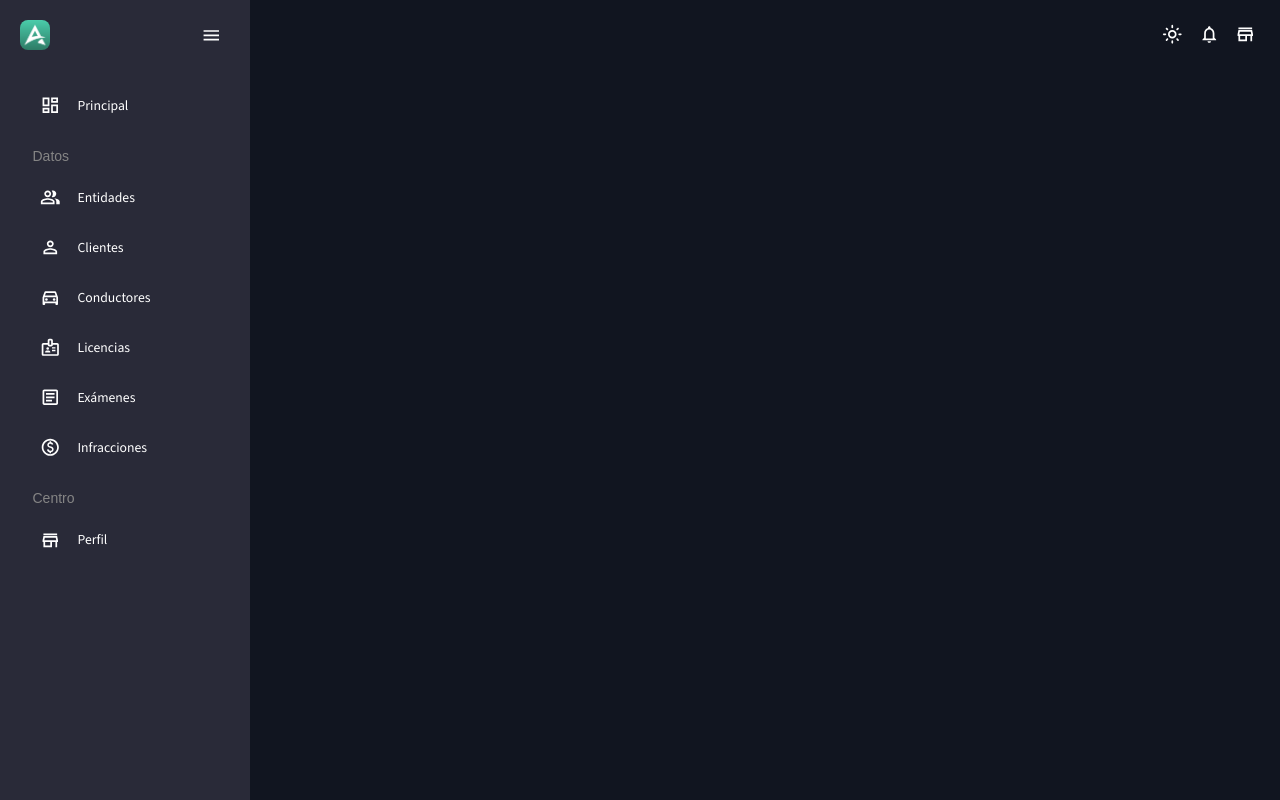
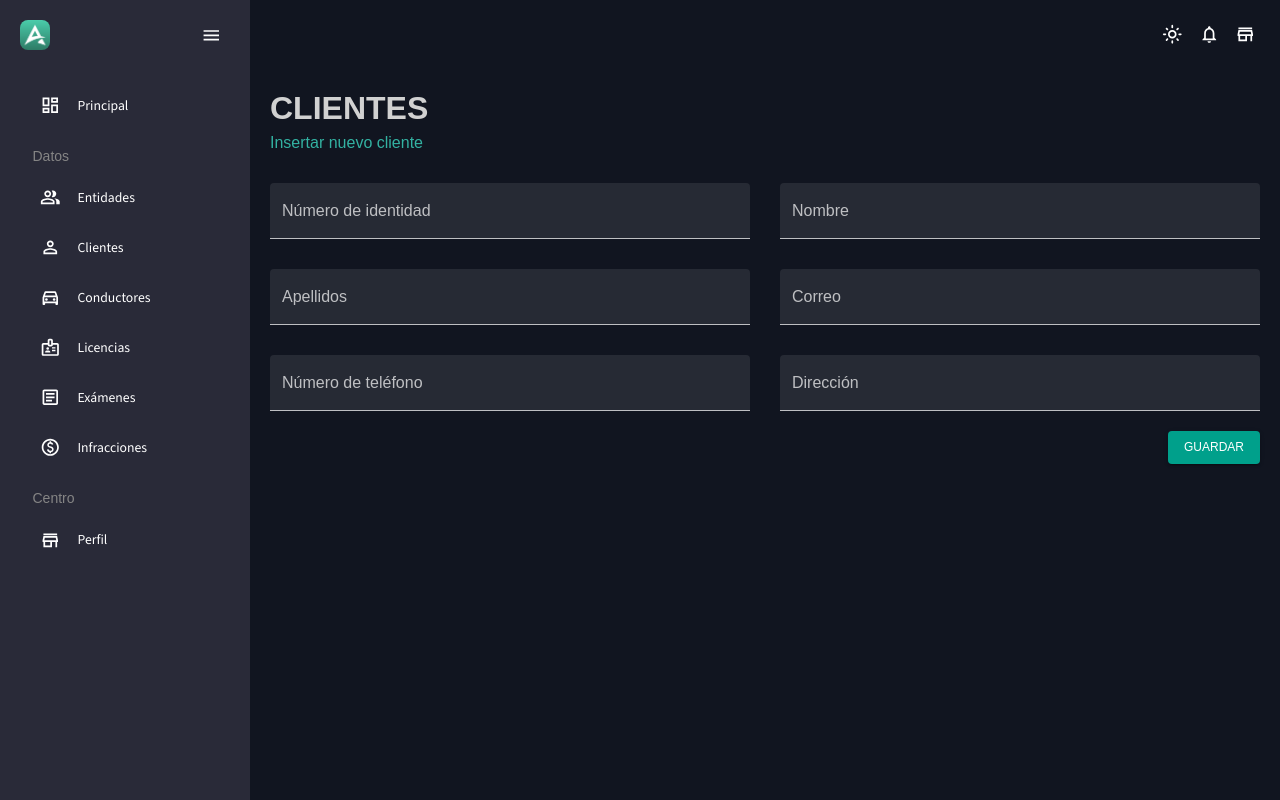
Before and after one commit to rafaelrdgz/licenses-management-system-frontend, a React (Vite) app: page /clients/new in a window 1280 px wide. Built offline with nearby package versions, Linux system fonts and the light colour scheme.

Commit message:
added client form

```diff
--- a/src/scenes/clients/clientsForm/index.jsx
+++ b/src/scenes/clients/clientsForm/index.jsx
@@ -1,11 +1,221 @@
-import React from 'react'
+import React from "react";
+import { Header } from "../../../components";
+import { Box, Button, useMediaQuery } from "@mui/material";
+import { TextField } from "../../../components";
+import { Formik } from "formik";
+import * as yup from "yup";
+import { useState, useEffect } from "react";
+import { useParams, useNavigate } from "react-router-dom";
+import { AdapterDayjs } from "@mui/x-date-pickers/AdapterDayjs";
+import { LocalizationProvider } from "@mui/x-date-pickers/LocalizationProvider";
+import { isValidIdDate } from "../../../utils/validations.js";
 
 function ClientsForm() {
+  const [editing, setEditing] = useState(false);
+
+  const [info, setInfo] = useState({
+    personId: "",
+    name: "",
+    lastNames: "",
+    address: "",
+    phoneNumber: "",
+    email: "",
+  });
+
+  const isNonMobile = useMediaQuery("(min-width:600px)");
+  const navigate = useNavigate();
+  const params = useParams();
+
+  //Se carga el cliente de la bd y se asigna el valor con setInfo
+  const loadClient = async (id) => {
+    setEditing(true);
+  };
+
+  useEffect(() => {
+    if (params.id) {
+      loadClient(params.id);
+    }
+  }, [params.id]);
+
+  const initialValues = {
+    personId: info.personId,
+    name: info.name,
+    address: info.address,
+    phoneNumber: info.phoneNumber,
+    email: info.email,
+    lastNames: info.lastNames,
+  };
+
+  const checkoutSchema = yup.object().shape({
+    personId: yup
+      .string()
+      .matches(/^[0-9]+$/, "El número de indentificación no debe contener letras")
+      .required("El número de indentificación es requerido")
+      .min(11, "El número de indentificación debe tener 11 dígitos")
+      .max(11, "El número de indentificación debe tener 11 dígitos")
+      .test('is-valid-id', 'El número de indentificación no es válido', isValidIdDate),
+    name: yup
+      .string()
+      .required("El nombre es requerido")
+      .matches(/^[a-zA-Z ]+$/, "El nombre no debe contener números")
+      .min(3, "El nombre debe tener al menos 3 caracteres")
+      .max(25, "El nombre debe tener menos de 25 caracteres"),
+    lastNames: yup
+      .string()
+      .required("Los apellidos son requeridos")
+      .matches(/^[a-zA-Z ]+$/, "Los apellidos no deben contener números")
+      .min(5, "Los apellidos deben tener al menos 5 caracteres")
+      .max(50, "Los apellidos deben tener menos de 50 caracteres"),
+    address: yup
+      .string()
+      .required("La dirección es requerida")
+      .min(10, "La dirección debe tener al menos 10 caracteres")
+      .max(100, "La dirección debe tener menos de 100 caracteres"),
+    phoneNumber: yup
+      .string()
+      .required("El número de teléfono es requerido")
+      .matches(/^[0-9]+$/, "El número de teléfono no debe contener letras")
+      .min(6, "El número de teléfono debe tener al menos 6 dígitos")
+      .max(12, "El número de teléfono debe tener menos de 12 dígitos"),
+    email: yup
+      .string()
+      .email("El correo debe ser un correo válido")
+      .required("El correo es requerido"),
+  });
+
+  const handleFormSubmit = async (values) => {
+    if (editing) {
+      //caso en q se edita una entidad existente hay q actualizar en la bd
+
+      return;
+    }
+
+    //aki va el caso en q se debe insertar la nueva entidad en la bd
+    console.log(values);
+    navigate("/clients");
+  };
+
   return (
-    <div>
-
-    </div>
-  )
+    <Box m="20px">
+      <Header title={"CLIENTES"} subtitle={editing ? 'Editar cliente' : 'Insertar nuevo cliente'}/>
+      <Formik
+        onSubmit={handleFormSubmit}
+        initialValues={initialValues}
+        validationSchema={checkoutSchema}
+      >
+        {({
+          values,
+          errors,
+          touched,
+          handleBlur,
+          handleChange,
+          handleSubmit,
+        }) => (
+          <form onSubmit={handleSubmit}>
+            <Box
+              display="grid"
+              gap="30px"
+              gridTemplateColumns="repeat(4, minmax(0, 1fr))"
+              sx={{
+                "& > div": { gridColumn: isNonMobile ? undefined : "span 4" },
+              }}
+            >
+              <TextField
+                fullWidth
+                variant="filled"
+                type="text"
+                label="Número de identidad"
+                onBlur={handleBlur}
+                onChange={handleChange}
+                value={values.personId}
+                name="personId"
+                error={touched.personId && errors.personId}
+                helperText={touched.personId && errors.personId}
+                sx={{ gridColumn: "span 2" }}
+              />
+              <TextField
+                fullWidth
+                variant="filled"
+                type="text"
+                label="Nombre"
+                onBlur={handleBlur}
+                onChange={handleChange}
+                value={values.name}
+                name="name"
+                error={touched.name && errors.name}
+                helperText={touched.name && errors.name}
+                sx={{ gridColumn: "span 2" }}
+              />
+              <TextField
+                fullWidth
+                variant="filled"
+                type="text"
+                label="Apellidos"
+                onBlur={handleBlur}
+                onChange={handleChange}
+                value={values.lastNames}
+                name="lastNames"
+                error={touched.lastNames && errors.lastNames}
+                helperText={touched.lastNames && errors.lastNames}
+                sx={{ gridColumn: "span 2" }}
+              />
+              <TextField
+                fullWidth
+                variant="filled"
+                type="text"
+                label="Correo"
+                onBlur={handleBlur}
+                onChange={handleChange}
+                value={values.email}
+                name="email"
+                error={touched.email && errors.email}
+                helperText={touched.email && errors.email}
+                sx={{ gridColumn: "span 2" }}
+              />
+              <TextField
+                fullWidth
+                variant="filled"
+                type="text"
+                label="Número de teléfono"
+                onBlur={handleBlur}
+                onChange={handleChange}
+                value={values.phoneNumber}
+                name="phoneNumber"
+                error={touched.phoneNumber && errors.phoneNumber}
+                helperText={touched.phoneNumber && errors.phoneNumber}
+                sx={{ gridColumn: "span 2" }}
+              />
+              <TextField
+                fullWidth
+                variant="filled"
+                type="text"
+                label="Dirección"
+                onBlur={handleBlur}
+                onChange={handleChange}
+                value={values.address}
+                name="address"
+                error={touched.address && errors.address}
+                helperText={touched.address && errors.address}
+                sx={{ gridColumn: "span 2" }}
+              />
+              <LocalizationProvider dateAdapter={AdapterDayjs}>
+              </LocalizationProvider>
+            </Box>
+            <Box
+              display="flex"
+              alignItems="center"
+              justifyContent="end"
+              mt="20px"
+            >
+              <Button type="submit" color="secondary" variant="contained">
+                Guardar
+              </Button>
+            </Box>
+          </form>
+        )}
+      </Formik>
+    </Box>
+  );
 }
 
-export default ClientsForm
+export default ClientsForm;
--- a/src/scenes/clients/clientsTable/index.jsx
+++ b/src/scenes/clients/clientsTable/index.jsx
@@ -74,7 +74,7 @@ function ClientsTable() {
       },
       {
         field: "email",
-        headerName: "Fecha",
+        headerName: "Correo",
         flex: 1,
       },
       {
--- a/src/scenes/entity/entityForm/index.jsx
+++ b/src/scenes/entity/entityForm/index.jsx
@@ -7,7 +7,7 @@ import * as yup from "yup";
 import { useState, useEffect } from "react";
 import MenuItem from "@mui/material/MenuItem";
 import FormControl from "@mui/material/FormControl";
-import { InputLabel } from "@mui/material";
+import { InputLabel, Typography } from "@mui/material";
 import { useParams, useNavigate } from "react-router-dom";
 
 function EntityForm() {
--- a/src/scenes/exams/examsForm/index.jsx
+++ b/src/scenes/exams/examsForm/index.jsx
@@ -13,7 +13,11 @@ import { AdapterDayjs } from "@mui/x-date-pickers/AdapterDayjs";
 import { LocalizationProvider } from "@mui/x-date-pickers/LocalizationProvider";
 import { DatePicker } from "@mui/x-date-pickers/DatePicker";
 import dayjs from "dayjs";
-
+import {
+  isValidIdDate,
+  isValidEntity,
+  isValidPersonID,
+} from "../../../utils/validations.js";
 
 function ExamsForm() {
   const [editing, setEditing] = useState(false);
@@ -22,7 +26,7 @@ function ExamsForm() {
     personId: "",
     code: "",
     date: dayjs().subtract(1, "day"),
-    entityName: "",
+    entityCode: "",
     examinerName: "",
     type: "",
     result: "",
@@ -47,7 +51,7 @@ function ExamsForm() {
     personId: info.personId,
     code: info.code,
     date: info.date,
-    entityName: info.entityName,
+    entityCode: info.entityCode,
     examinerName: info.examinerName,
     type: info.type,
     result: info.result,
@@ -56,11 +60,23 @@ function ExamsForm() {
   const checkoutSchema = yup.object().shape({
     personId: yup
       .string()
-      .matches(/^[0-9]+$/, "El número de indentificación no debe contener letras")
+      .matches(
+        /^[0-9]+$/,
+        "El número de indentificación no debe contener letras"
+      )
       .required("El número de indentificación es requerido")
       .min(11, "El número de indentificación debe tener 11 dígitos")
       .max(11, "El número de indentificación debe tener 11 dígitos")
-      .test('is-valid-id', 'El número de indentificación no es válido', isValidIdDate),
+      .test(
+        "is-valid-id",
+        "El número de indentificación no es válido",
+        isValidIdDate
+      )
+      .test(
+        "is-valid-person",
+        "El número de identificación no se encuentra en el sistema",
+        isValidPersonID
+      ),
     code: yup
       .string()
       .matches(/^[0-9]+$/, "El código debe ser un número")
@@ -70,53 +86,40 @@ function ExamsForm() {
     examinerName: yup
       .string()
       .required("El nombre es requerido")
+      .matches(/^[a-zA-Z ]+$/, "El nombre no debe contener números")
       .min(5, "El nombre debe tener al menos 5 caracteres")
       .max(50, "El nombre debe tener menos de 50 caracteres"),
-    entityName: yup
+    entityCode: yup
       .string()
-      .required("El nombre es requerido")
-      .min(3, "El nombre debe tener al menos 3 caracteres")
-      .max(50, "El nombre debe tener menos de 50 caracteres"),
-    type: yup
-      .string()
-      .required("El tipo de entidad es requerido"),
-    result: yup
-      .string()
-      .required("El tipo de entidad es requerido"),
-    date: yup
-      .string()
-      .required("La fecha es requerida")
+      .matches(/^[0-9]+$/, "El código debe ser un número")
+      .required("El código es requerido")
+      .min(6, "El código debe tener al menos 6 caracteres")
+      .max(16, "El código debe tener menos de 16 caracteres")
+      .test(
+        "is-valid-entity",
+        "El código de la entidad no se encuentra en el sistema",
+        isValidEntity
+      ),
+    type: yup.string().required("El tipo de entidad es requerido"),
+    result: yup.string().required("El tipo de entidad es requerido"),
+    date: yup.string().required("La fecha es requerida"),
   });
 
   const handleFormSubmit = async (values) => {
     if (editing) {
       //caso en q se edita un examen existente hay q actualizar en la bd
-
-    }else{
+    } else {
       //aki va el caso en q se debe insertar el nuevo examen en la bd
-
     }
 
     console.log(values);
     navigate("/exams");
   };
 
-  function isValidIdDate(id) {
-    let y = id.substring(0,2);
-    let m = id.substring(2,4);
-    let d = id.substring(4,6);
-
-    if(dayjs(`${y}-${m}-${d}`, 'YY-MM-DD', true).isValid()){
-      return true;
-    }
-    return false;
-  }
-
-
   return (
     <Box m="20px">
       <Header
-        title={"Examen"}
+        title={"EXAMENES"}
         subtitle={editing ? "Editar datos de exámen" : "Insertar nuevo exámen"}
       />
       <Formik
@@ -171,13 +174,13 @@ function ExamsForm() {
                 fullWidth
                 variant="filled"
                 type="text"
-                label="Nombre de la entidad que realizó el exámen"
+                label="Código de la entidad que realizó el exámen"
                 onBlur={handleBlur}
                 onChange={handleChange}
-                value={values.entityName}
-                name="entityName"
-                error={touched.entityName && errors.entityName}
-                helperText={touched.entityName && errors.entityName}
+                value={values.entityCode}
+                name="entityCode"
+                error={touched.entityCode && errors.entityCode}
+                helperText={touched.entityCode && errors.entityCode}
                 sx={{ gridColumn: "span 2" }}
               />
               <TextField
--- /dev/null
+++ b/src/utils/validations.js
@@ -0,0 +1,25 @@
+import dayjs from "dayjs";
+
+const isValidIdDate = (id) => {
+  let y = id.substring(0, 2);
+  let m = id.substring(2, 4);
+  let d = id.substring(4, 6);
+
+  if (dayjs(`${y}-${m}-${d}`, "YY-MM-DD", true).isValid()) {
+    return true;
+  }
+  return false;
+};
+
+//hay q verificar en la bd si existe en la entidad y en tal caso retornar true
+const isValidEntity = (id) =>{
+  return true;
+}
+
+//hay q verificar en la bd si existe la persona y en tal caso retornar true
+const isValidPersonID = (id) => {
+  return true;
+}
+
+
+export { isValidIdDate, isValidEntity, isValidPersonID };
```
